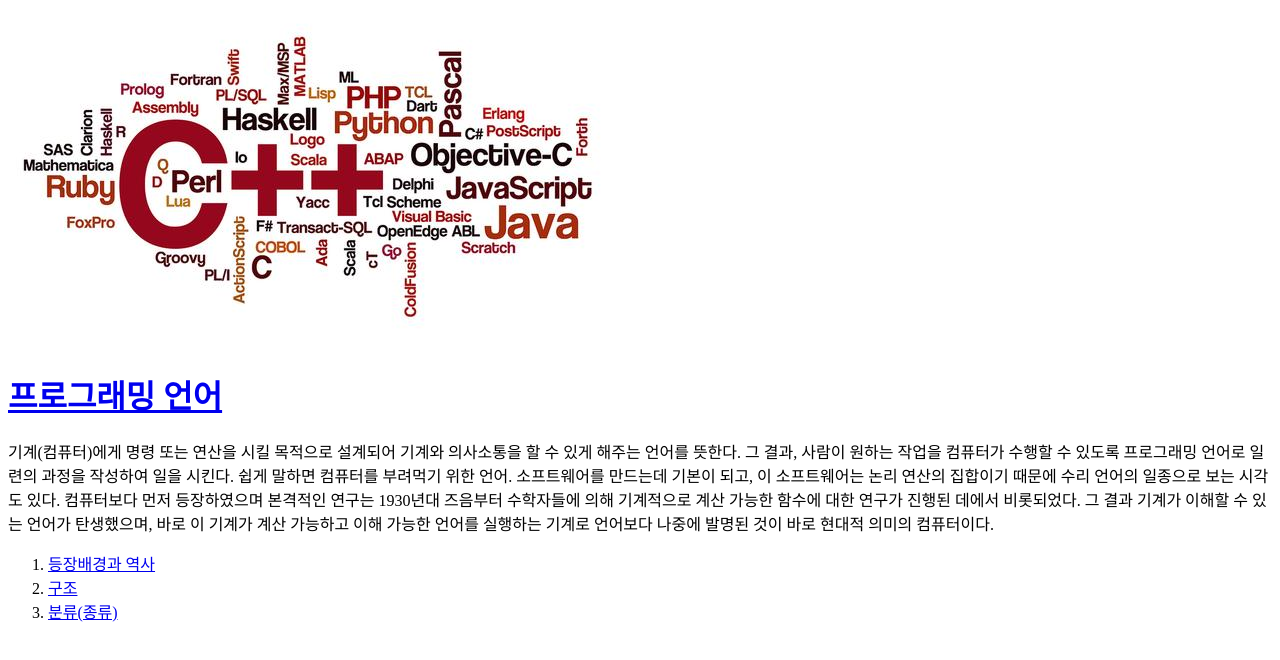
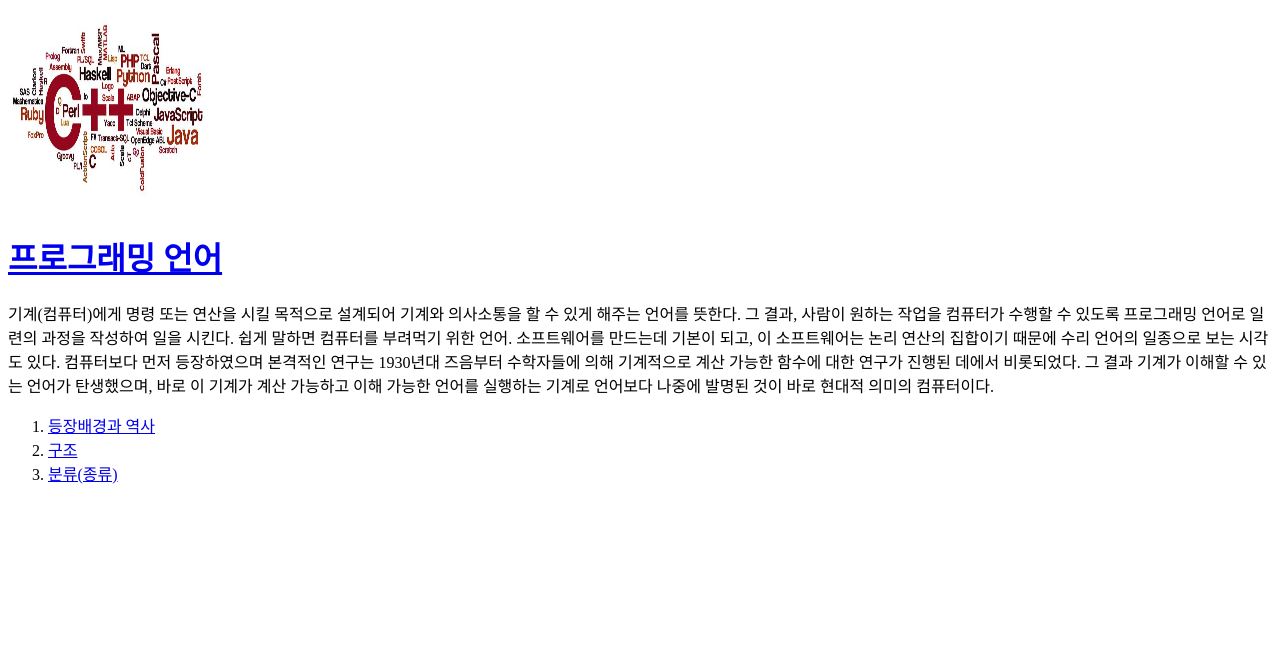
Before and after one commit to yoonteacher74/web1, a plain HTML site: page index.html in a window 1280 px wide. Drawn offline with Linux system fonts and the light colour scheme.

Commit message:
Update index.html

```diff
--- a/index.html
+++ b/index.html
@@ -6,7 +6,7 @@
 </head>
 <body>
   </div>
-  <img src="lan2.jpg">
+  <img src="lan2.jpg" width='200' height='200'>
   </div>
     <h1><a href="index.html">프로그래밍 언어</a></h1>
 </p>기계(컴퓨터)에게 명령 또는 연산을 시킬 목적으로 설계되어 기계와 의사소통을 할 수 있게 해주는 언어를 뜻한다. 그 결과, 사람이 원하는 작업을 컴퓨터가 수행할 수 있도록 프로그래밍 언어로 일련의 과정을 작성하여 일을 시킨다. 쉽게 말하면 컴퓨터를 부려먹기 위한 언어. 소프트웨어를 만드는데 기본이 되고, 이 소프트웨어는 논리 연산의 집합이기 때문에 수리 언어의 일종으로 보는 시각도 있다.
```
